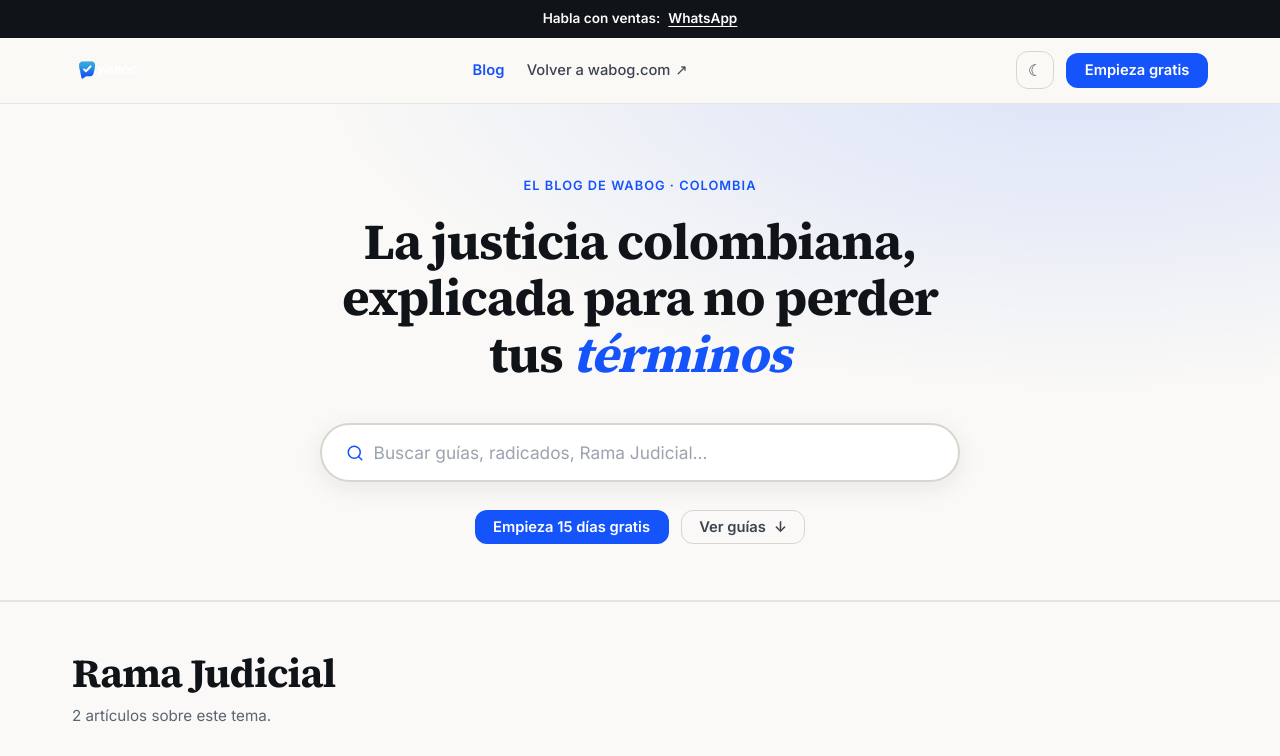
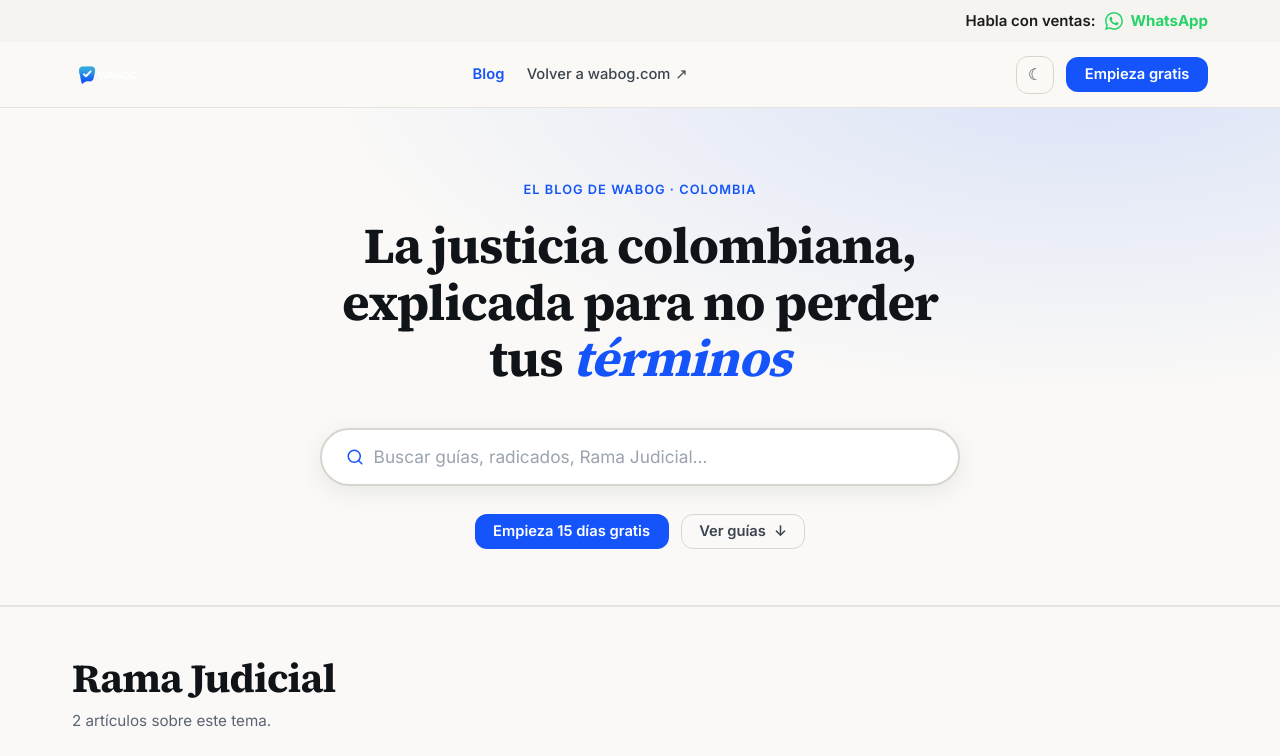
Before and after one commit to wabog/wabog-blog, a Next.js app: page / in a window 1280 px wide. Shown: the top 756 px of the page. Built offline with nearby package versions, Linux system fonts and the light colour scheme.

Commit message:
feat: top-banner con estilos exactos de la landing principal
- Fondo #f5f4f1 (bg-200), padding 9px 0, justificado a la derecha
- Label 'Habla con ventas:' 15px/600 #1d1c1c
- Link WhatsApp 15px/700 verde #25d366 con icono SVG 18px
- Hover con opacity 0.75, espejando style.css de la landing

```diff
--- a/app/globals.css
+++ b/app/globals.css
@@ -146,36 +146,47 @@
 
 /* ---------- Top banner (ventas) ---------- */
 .top-banner {
-  background: var(--ink);
-  color: var(--paper);
-  text-align: center;
-}
-
-[data-theme="dark"] .top-banner {
-  background: var(--accent-600);
-}
-
-.top-banner-inner {
-  display: flex;
-  align-items: center;
-  justify-content: center;
-  gap: 0.5rem;
-  padding: 0.5rem 1rem;
-  font-size: 0.85rem;
-}
-
-.top-banner .top-banner-label {
+  background: #f5f4f1;
+  padding: 9px 0;
+}
+
+.top-banner-container {
+  display: flex;
+  align-items: center;
+  justify-content: flex-end;
+  gap: 10px;
+}
+
+.top-banner-label {
+  font-family: var(--font-sans);
+  font-size: 15px;
   font-weight: 600;
-}
-
-.top-banner a {
+  color: #1d1c1c;
+}
+
+.top-banner-link {
   display: inline-flex;
   align-items: center;
-  gap: 0.35rem;
-  color: #fff;
-  font-weight: 600;
-  text-decoration: underline;
-  text-underline-offset: 3px;
+  gap: 7px;
+  font-family: var(--font-sans);
+  font-size: 15px;
+  font-weight: 700;
+  color: #25d366;
+}
+
+.top-banner-link:hover {
+  opacity: 0.75;
+}
+
+.top-banner-link-icon {
+  display: inline-flex;
+  font-size: 18px;
+  line-height: 1;
+}
+
+.top-banner-link-icon svg {
+  width: 18px;
+  height: 18px;
 }
 
 /* ---------- Navbar ---------- */
--- a/components/header.tsx
+++ b/components/header.tsx
@@ -12,15 +12,21 @@
   return (
     <header className="site-header">
       <div className="top-banner">
-        <div className="top-banner-inner">
+        <div className="container top-banner-container">
           <span className="top-banner-label">Habla con ventas:</span>
           <a
             href="https://wa.me/12058921790?text=Hola%2C%20estoy%20viendo%20el%20blog%20de%20Wabog%20y%20quiero%20m%C3%A1s%20informaci%C3%B3n."
             target="_blank"
             rel="noopener noreferrer"
+            className="top-banner-link"
             data-analytics="topbar_ventas_whatsapp"
             data-analytics-location="top_banner"
           >
+            <span className="top-banner-link-icon" aria-hidden="true">
+              <svg viewBox="0 0 16 16" fill="currentColor" xmlns="http://www.w3.org/2000/svg">
+                <path d="M13.601 2.326A7.854 7.854 0 0 0 7.994 0C3.627 0 .068 3.558.064 7.926c0 1.399.366 2.76 1.057 3.965L0 16l4.204-1.102a7.933 7.933 0 0 0 3.757.965h.004c4.368 0 7.926-3.558 7.93-7.93A7.875 7.875 0 0 0 13.6 2.326zM7.994 14.521a6.573 6.573 0 0 1-3.356-.92l-.24-.144-2.494.654.666-2.433-.156-.251a6.56 6.56 0 0 1-1.007-3.505c0-3.626 2.957-6.584 6.591-6.584a6.56 6.56 0 0 1 4.66 1.931 6.557 6.557 0 0 1 1.928 4.66c-.004 3.639-2.961 6.592-6.592 6.592zm3.615-4.934c-.197-.099-1.17-.578-1.353-.646-.182-.065-.315-.099-.445.099-.133.197-.513.646-.627.775-.114.133-.232.148-.43.05-.197-.1-.836-.308-1.592-.985-.59-.525-.985-1.175-1.103-1.372-.114-.198-.011-.304.088-.403.087-.088.197-.232.296-.346.1-.114.133-.198.198-.33.065-.134.034-.248-.015-.347-.05-.099-.445-1.076-.612-1.47-.16-.389-.323-.335-.445-.34-.114-.007-.247-.007-.38-.007a.729.729 0 0 0-.529.247c-.182.198-.691.677-.691 1.654 0 .977.71 1.916.81 2.049.098.133 1.394 2.132 3.383 2.992.47.205.84.326 1.129.418.475.152.904.129 1.246.08.38-.058 1.171-.48 1.338-.943.164-.464.164-.86.114-.943-.049-.084-.182-.133-.38-.232z" />
+              </svg>
+            </span>
             <span>WhatsApp</span>
           </a>
         </div>
```
